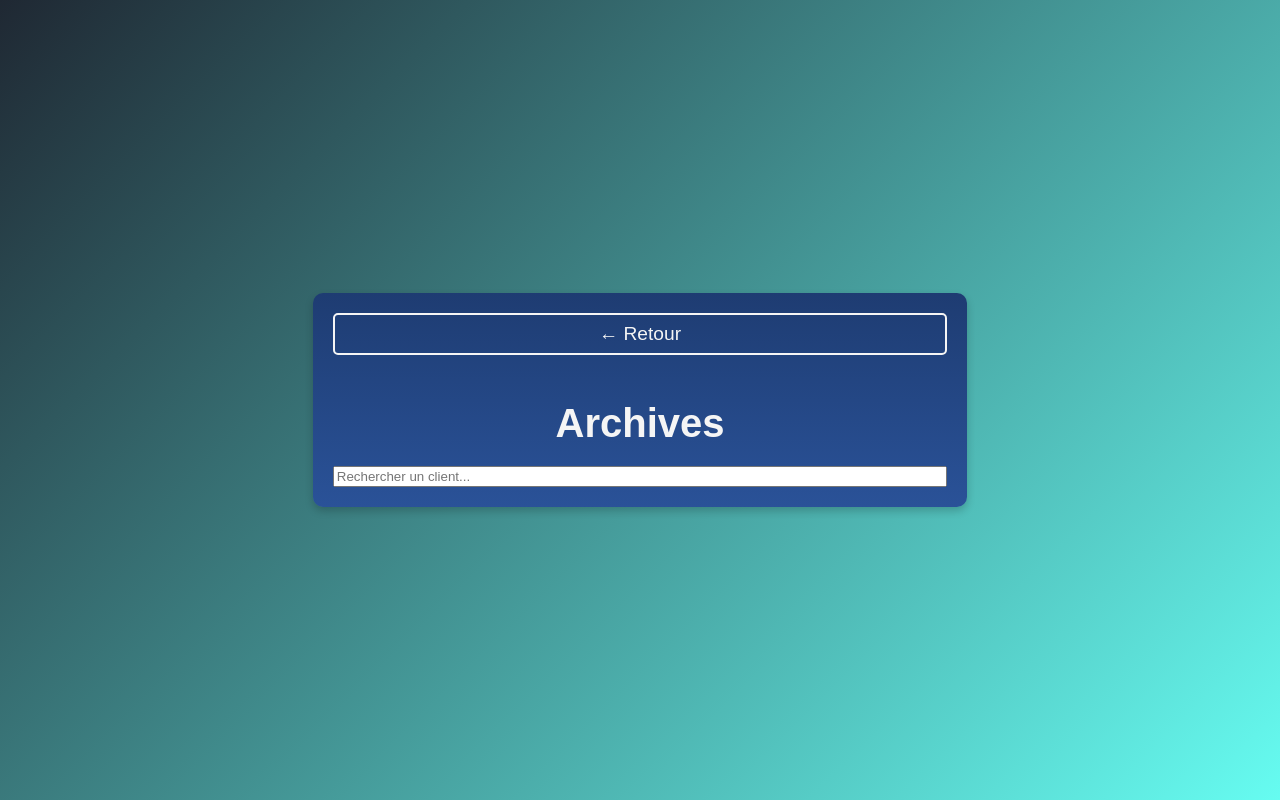
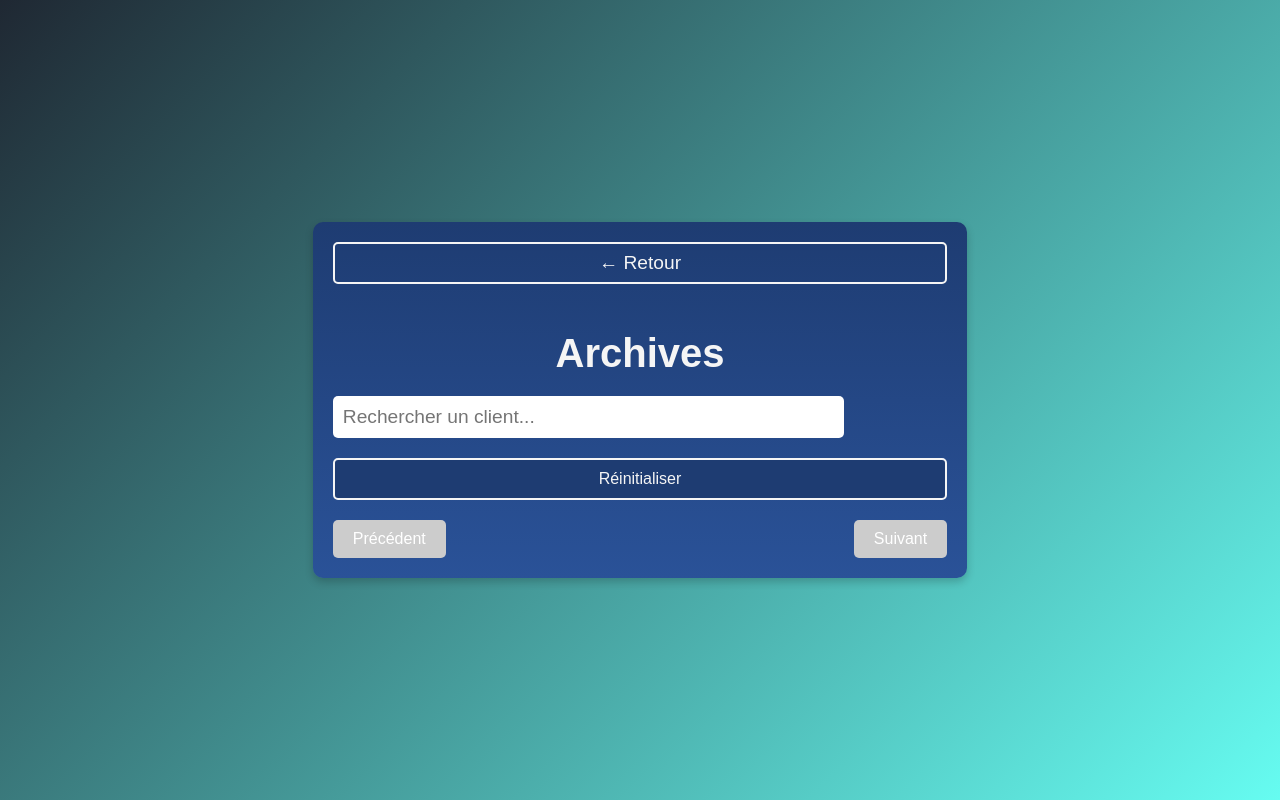
Before and after one commit to yannblanc75/YGARD, a Flask app: page /archive in a window 1280 px wide. Run offline with Flask 3, Linux system fonts and the light colour scheme; data that the repository does not hold is empty.

Commit message:
MAJ : All pages clear and ok

```diff
--- a/yform/app.py
+++ b/yform/app.py
@@ -97,12 +97,20 @@ def add_emprunteur():
         connection = mysql.connector.connect(**db_config)
         cursor = connection.cursor()
 
+        # Séparer prénom et nom
+        full_name = data['name'].strip().split(" ")
+        if len(full_name) < 2:
+            return jsonify({'error': "Le champ 'Nom Complet' doit inclure à la fois un prénom et un nom."}), 400
+
+        prenom = full_name[0]
+        nom = " ".join(full_name[1:])
+
         # Vérifier si l'emprunteur existe déjà
         query_check = """
             SELECT * FROM Clients WHERE Nom = %s AND Prenom = %s AND Age = %s
         """
         dob_to_age = 2025 - int(data['dob'].split("-")[0])
-        cursor.execute(query_check, (data['name'], data['email'], dob_to_age))
+        cursor.execute(query_check, (nom, prenom, dob_to_age))
         existing_client = cursor.fetchone()
 
         if existing_client:
@@ -110,12 +118,12 @@ def add_emprunteur():
 
         # Insérer les données du client
         query_clients = """
-            INSERT INTO Clients (Nom, Prenom, Age, Sexe, Profession, RevenuAnnuel, RatioEndettement, MontantPret, DureePret)
-            VALUES (%s, %s, %s, %s, %s, %s, %s, %s, %s)
+            INSERT INTO Clients (Nom, Prenom, Age, Sexe, Profession, RevenuAnnuel, RatioEndettement, MontantPret, DureePret, email)
+            VALUES (%s, %s, %s, %s, %s, %s, %s, %s, %s, %s)
         """
         cursor.execute(query_clients, (
-            data['name'], data['email'], dob_to_age, data['gender'], data['profession'],
-            35000, 0.35, 15000, 12
+            nom, prenom, dob_to_age, data['gender'], data['profession'],
+            35000, 0.35, 15000, 12, data['email']
         ))
         client_id = cursor.lastrowid
 
--- /dev/null
+++ b/yform/static/css/archives.css
@@ -0,0 +1,147 @@
+/* Conteneur principal */
+.archive-container {
+    display: flex;
+    flex-direction: column;
+    width: calc(30% * 1.6);
+    max-width: 1000px;
+    padding: 20px;
+    background: linear-gradient(to bottom, #1e3c72, #2a5298);
+    border-radius: 10px;
+    box-shadow: 0 4px 8px rgba(0, 0, 0, 0.2);
+    color: #fff;
+    text-align: center;
+    font-family: 'Arial', sans-serif;
+}
+
+.archive-container h1 {
+    font-size: 2.5rem;
+    margin-bottom: 20px;
+    color: #f5f5f5;
+}
+
+/* Bouton retour */
+.back-button {
+    display: inline-block;
+    margin-bottom: 20px;
+    color: #f5f5f5;
+    font-size: 1.2rem;
+    text-decoration: none;
+    border: 2px solid #f5f5f5;
+    padding: 8px 15px;
+    border-radius: 5px;
+    transition: 0.3s;
+}
+
+.back-button:hover {
+    background-color: #f5f5f5;
+    color: #1e3c72;
+}
+
+/* Barre de recherche */
+#searchBar {
+    width: 80%;
+    padding: 10px;
+    border-radius: 5px;
+    border: none;
+    margin-bottom: 20px;
+    font-size: 1.2rem;
+}
+
+#resetSearch {
+    padding: 10px 20px;
+    font-size: 1rem;
+    color: #f5f5f5;
+    background-color: #1e3c72;
+    border: 2px solid #f5f5f5;
+    border-radius: 5px;
+    cursor: pointer;
+    transition: 0.3s;
+}
+
+#resetSearch:hover {
+    background-color: #f5f5f5;
+    color: #1e3c72;
+}
+
+/* Liste des clients */
+.client-list {
+    display: flex;
+    flex-direction: column;
+    gap: 15px;
+}
+
+/* Carte client */
+.client-card {
+    display: flex;
+    justify-content: space-between;
+    align-items: center;
+    background: rgba(255, 255, 255, 0.1);
+    padding: 15px 20px;
+    border-radius: 8px;
+    box-shadow: 0 2px 4px rgba(0, 0, 0, 0.1);
+    transition: 0.3s;
+}
+
+.client-card:hover {
+    background: rgba(255, 255, 255, 0.2);
+    transform: scale(1.02);
+}
+
+/* Barre de progression des scores */
+/* Progress bar styles */
+.progress-bar {
+    background: rgba(255, 255, 255, 0.2);
+    border-radius: 5px;
+    overflow: hidden;
+    width: 70%;
+    height: 10px;
+    margin-top: 5px;
+    display: inline-block;
+    position: relative;
+}
+
+.progress-bar span {
+    display: block;
+    height: 100%;
+    background: linear-gradient(90deg, #4caf50, #8bc34a);
+    transition: width 0.3s ease-in-out;
+}
+
+.score-text {
+    font-size: 1rem;
+    margin-left: 10px;
+    color: inherit;
+}
+
+
+.low-score {
+    color: #f44336;
+}
+
+/* Pagination */
+.pagination {
+    margin-top: 20px;
+    display: flex;
+    justify-content: space-between;
+    gap: 10px;
+}
+
+.pagination button {
+    padding: 10px 20px;
+    font-size: 1rem;
+    background: #45a29e;
+    color: #fff;
+    border: none;
+    border-radius: 5px;
+    cursor: pointer;
+    transition: 0.3s;
+}
+
+.pagination button:disabled {
+    background: #ccc;
+    cursor: not-allowed;
+}
+
+.pagination button:hover:not(:disabled) {
+    background: #66fcf1;
+}
--- a/yform/static/css/style.css
+++ b/yform/static/css/style.css
@@ -13,8 +13,8 @@ body {
 
 /* Conteneur principal */
 .index-container {
-    width: calc(30% * 1.6); /* Augmente la largeur de 60 % */
-    max-width: calc(1200px * 1.6); /* Agrandit proportionnellement */
+    width: 60%;
+    max-width: 1200px;
     background: #0b0c10;
     border-radius: 15px;
     padding: 20px;
@@ -124,87 +124,3 @@ body {
     color: #0b0c10;
     transform: scale(1.02);
 }
-
-/* Style général pour les archives */
-.archive-container {
-    display: flex;
-    flex-direction: column;
-    width: calc(30% * 1.6); /* Augmente la largeur de 60 % */
-    max-width: calc(1000px * 1.6); /* Agrandit proportionnellement */
-    padding: 20px;
-    background: linear-gradient(to bottom, #1e3c72, #2a5298);
-    border-radius: 10px;
-    box-shadow: 0 4px 8px rgba(0, 0, 0, 0.2);
-    color: #fff;
-    text-align: center;
-    font-family: 'Arial', sans-serif;
-}
-
-.archive-container h1 {
-    font-size: 2.5rem;
-    margin-bottom: 20px;
-    color: #f5f5f5;
-}
-
-/* Retour bouton */
-.back-button {
-    display: inline-block;
-    margin-bottom: 20px;
-    color: #f5f5f5;
-    font-size: 1.2rem;
-    text-decoration: none;
-    border: 2px solid #f5f5f5;
-    padding: 8px 15px;
-    border-radius: 5px;
-    transition: 0.3s;
-}
-
-.back-button:hover {
-    background-color: #f5f5f5;
-    color: #1e3c72;
-}
-
-/* Liste des clients */
-.client-list {
-    display: flex;
-    flex-direction: column;
-    gap: 15px;
-}
-
-/* Carte client */
-.client-card {
-    display: flex;
-    justify-content: space-between;
-    align-items: center;
-    background: rgba(255, 255, 255, 0.1);
-    padding: 15px 20px;
-    border-radius: 8px;
-    box-shadow: 0 2px 4px rgba(0, 0, 0, 0.1);
-    transition: 0.3s;
-}
-
-.client-card:hover {
-    background: rgba(255, 255, 255, 0.2);
-}
-
-/* Informations client */
-.client-info {
-    font-size: 1.2rem;
-    font-weight: bold;
-    text-transform: capitalize;
-    color: #f5f5f5;
-}
-
-/* Score client */
-.client-score {
-    font-size: 1.5rem;
-    font-weight: bold;
-}
-
-.high-score {
-    color: #4caf50; /* Vert pour les scores élevés */
-}
-
-.low-score {
-    color: #f44336; /* Rouge pour les scores bas */
-}
--- a/yform/templates/archive.html
+++ b/yform/templates/archive.html
@@ -5,12 +5,14 @@
     <meta name="viewport" content="width=device-width, initial-scale=1.0">
     <title>Archives</title>
     <link rel="stylesheet" href="/static/css/style.css">
+    <link rel="stylesheet" href="/static/css/archives.css">
 </head>
 <body>
     <div class="archive-container">
-        <a href="/" class="back-button">← Retour</a>
+        <a href="/" class="back-button" aria-label="Retour à la page d'accueil">← Retour</a>
         <h1>Archives</h1>
-        <input type="text" id="searchBar" placeholder="Rechercher un client..." oninput="filterClients()" />
+        <input type="text" id="searchBar" placeholder="Rechercher un client..." oninput="filterClients()" aria-label="Barre de recherche pour filtrer les clients" />
+        <button id="resetSearch" onclick="resetSearch()" aria-label="Réinitialiser la recherche">Réinitialiser</button>
         <div class="client-list" id="clientList">
             {% for client in clients %}
             <div class="client-card">
@@ -18,22 +20,62 @@
                     <strong>{{ client.Prenom }} {{ client.Nom }}</strong>
                 </div>
                 <div class="client-score {{ 'high-score' if client.score_sante > 60 else 'low-score' }}">
-                    {{ client.score_sante }}%
+                    <div class="progress-bar">
+                        <span style="width: {{ client.score_sante }}%;"></span>
+                    </div>
+                    <span class="score-text">{{ client.score_sante }}%</span>
                 </div>
             </div>
             {% endfor %}
         </div>
+
+        <div class="pagination">
+            <button onclick="prevPage()" id="prevPage" disabled aria-label="Page précédente">Précédent</button>
+            <button onclick="nextPage()" id="nextPage" aria-label="Page suivante">Suivant</button>
+        </div>
     </div>
 
     <script>
+        const clients = Array.from(document.querySelectorAll('.client-card'));
+        const perPage = 5;
+        let currentPage = 0;
+
+        function showPage(page) {
+            const start = page * perPage;
+            const end = start + perPage;
+            clients.forEach((client, index) => {
+                client.style.display = index >= start && index < end ? 'flex' : 'none';
+            });
+            document.getElementById('prevPage').disabled = page === 0;
+            document.getElementById('nextPage').disabled = end >= clients.length;
+        }
+
+        function nextPage() {
+            currentPage++;
+            showPage(currentPage);
+        }
+
+        function prevPage() {
+            currentPage--;
+            showPage(currentPage);
+        }
+
         function filterClients() {
             const searchValue = document.getElementById('searchBar').value.toLowerCase();
-            const clients = document.querySelectorAll('.client-card');
             clients.forEach(client => {
                 const name = client.querySelector('.client-info strong').textContent.toLowerCase();
                 client.style.display = name.includes(searchValue) ? 'flex' : 'none';
             });
+            currentPage = 0;
+            showPage(currentPage);
         }
+
+        function resetSearch() {
+            document.getElementById('searchBar').value = '';
+            filterClients();
+        }
+
+        showPage(currentPage);
     </script>
 </body>
 </html>
```
Also changed, not shown: yform/test/test_app.py (+72 -0 lines), yform/generate_profiles.py (added).
